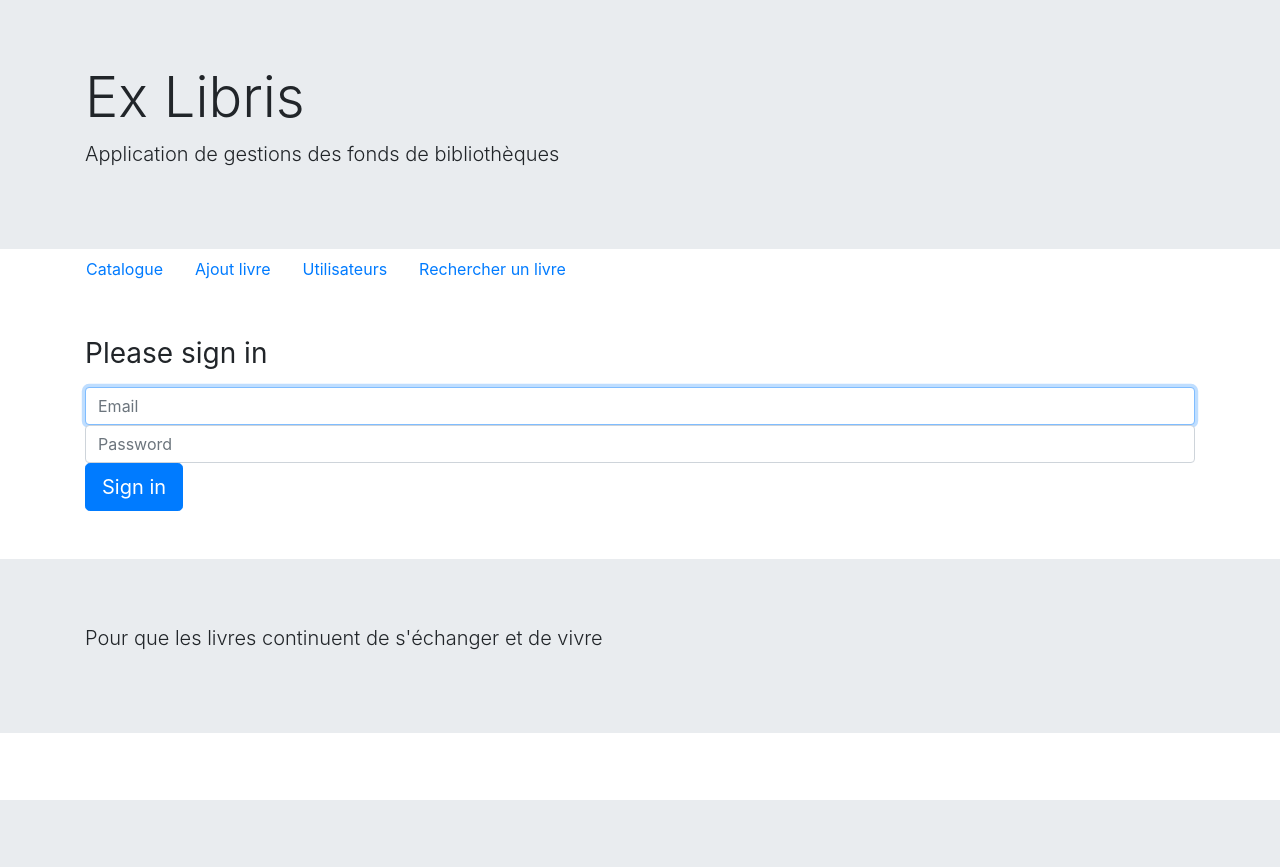
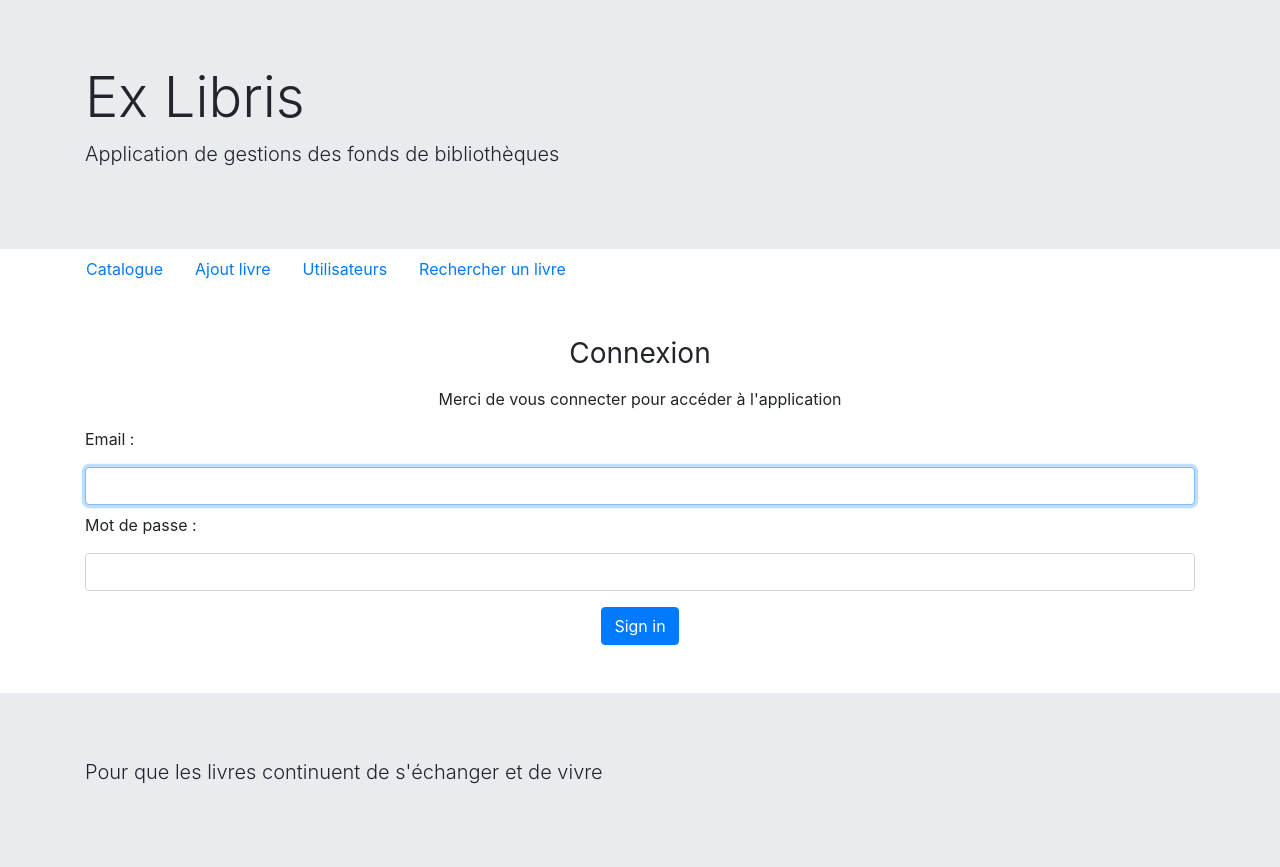
Before and after one commit to thomgo/symfonyLibrairy, a Symfony app: template templates/security/login.html.twig in a window 1280 px wide. Before the commit the page ends 800 px from the top, so only its background shows below. Run offline with Twig, Linux system fonts and the light colour scheme; the template is opened without the code that fills it, so the values that code supplies are empty; some libraries are stand-ins or nearby versions.

Commit message:
style the login form with bootstrap

```diff
--- a/templates/security/login.html.twig
+++ b/templates/security/login.html.twig
@@ -8,29 +8,18 @@
         <div class="alert alert-danger">{{ error.messageKey|trans(error.messageData, 'security') }}</div>
     {% endif %}
 
-    <h1 class="h3 mb-3 font-weight-normal">Please sign in</h1>
-    <label for="inputEmail" class="sr-only">Email</label>
-    <input type="email" value="{{ last_username }}" name="email" id="inputEmail" class="form-control" placeholder="Email" required autofocus>
-    <label for="inputPassword" class="sr-only">Password</label>
-    <input type="password" name="password" id="inputPassword" class="form-control" placeholder="Password" required>
+    <div class="text-center">
+      <h1 class="h3 mb-3 font-weight-normal">Connexion</h1>
+      <p>Merci de vous connecter pour accéder à l'application</p>
+    </div>
+    <label for="inputEmail">Email :</label>
+    <input type="email" value="{{ last_username }}" name="email" id="inputEmail" class="form-control my-2" required autofocus>
+    <label for="inputPassword">Mot de passe :</label>
+    <input type="password" name="password" id="inputPassword" class="form-control my-2" required>
 
-    <input type="hidden" name="_csrf_token"
-           value="{{ csrf_token('authenticate') }}"
-    >
-
-    {#
-        Uncomment this section and add a remember_me option below your firewall to activate remember me functionality.
-        See https://symfony.com/doc/current/security/remember_me.html
-
-        <div class="checkbox mb-3">
-            <label>
-                <input type="checkbox" name="_remember_me"> Remember me
-            </label>
-        </div>
-    #}
-
-    <button class="btn btn-lg btn-primary" type="submit">
-        Sign in
-    </button>
+    <input type="hidden" name="_csrf_token" value="{{ csrf_token('authenticate') }}">
+    <div class="text-center">
+      <button class="btn btn-primary mt-2" type="submit">Sign in</button>
+    </div>
 </form>
 {% endblock %}
```
